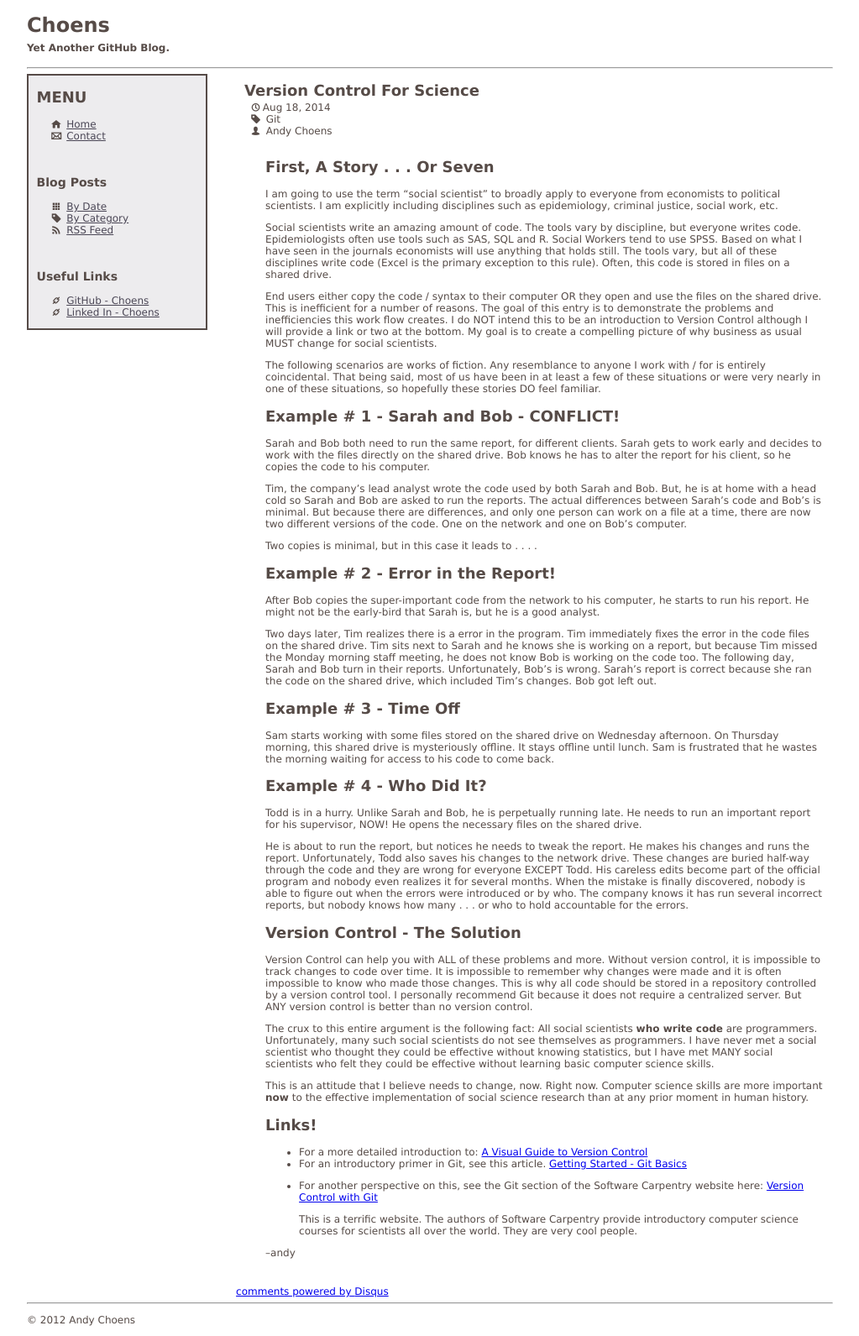
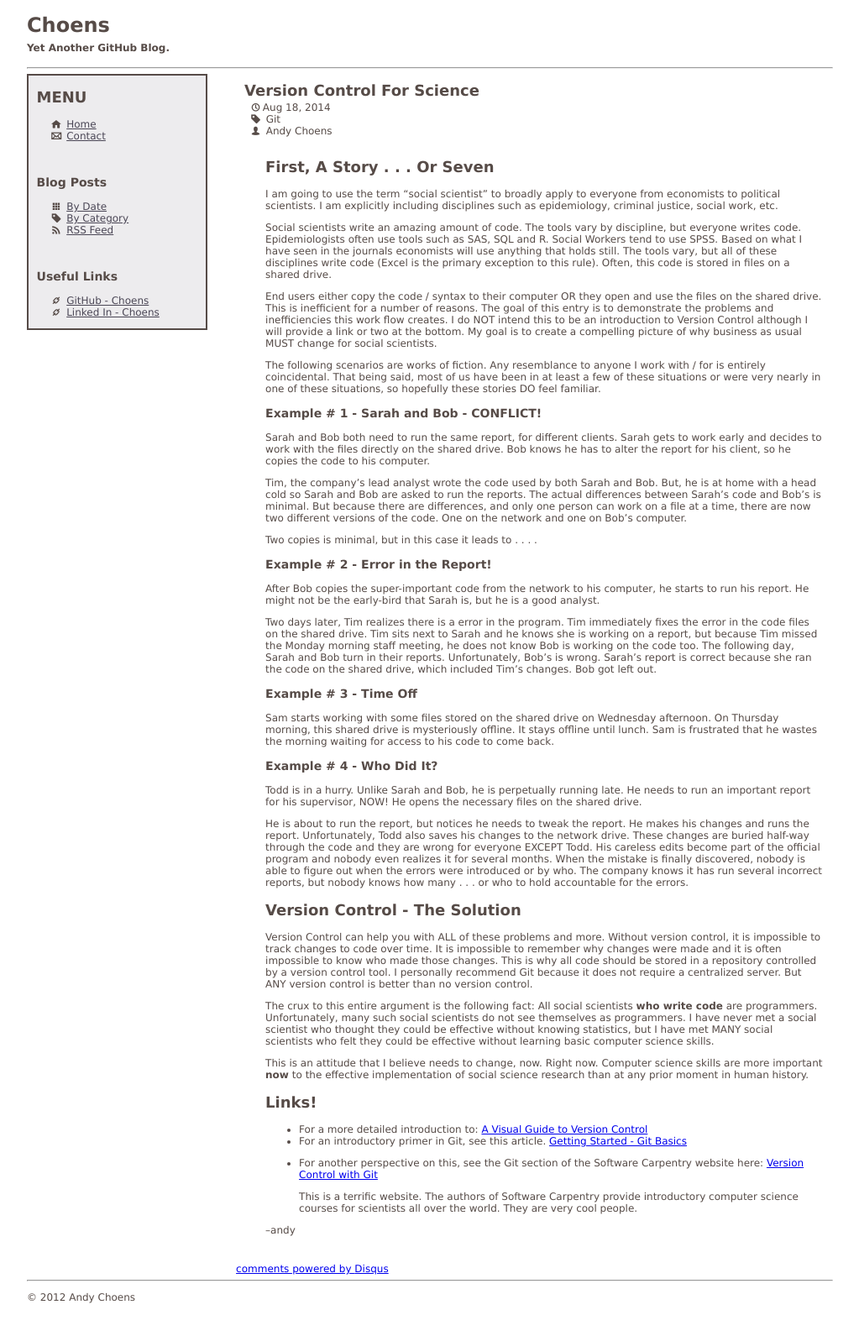
Before and after one commit to Choens/choens.github.io, a Jekyll site: the page built from _posts/2014-08-18-Version-Control-For-Science.md, in a window 1280 px wide. Shown: the whole page at 84% size, without its empty margins (26-1049 px from the left). Built offline with Jekyll 4.4.1, drawn with Linux system fonts in a browser that asks for light colours; after the commit the page ends 1564 px from its top, so only the background shows below that.

Commit message:
Tweaking headings.

```diff
--- a/_posts/2014-08-18-Version-Control-For-Science.md
+++ b/_posts/2014-08-18-Version-Control-For-Science.md
@@ -9,7 +9,7 @@ excerpt: One skill the social sciences should adopt from computer science.
 
 ---
 
-# First, A Story . . . Or Seven
+## First, A Story . . . Or Seven
 
 I am going to use the term "social scientist" to broadly apply to
 everyone from economists to political scientists. I am explicitly
@@ -38,7 +38,7 @@ most of us have been in at least a few of these situations or were
 very nearly in one of these situations, so hopefully these stories DO
 feel familiar.
 
-## Example # 1 - Sarah and Bob - CONFLICT!
+### Example # 1 - Sarah and Bob - CONFLICT!
 
 Sarah and Bob both need to run the same report, for different
 clients. Sarah gets to work early and decides to work with the files
@@ -54,7 +54,7 @@ code. One on the network and one on Bob's computer.
 
 Two copies is minimal, but in this case it leads to . . . .
 
-## Example # 2 - Error in the Report!
+### Example # 2 - Error in the Report!
 
 After Bob copies the super-important code from the network to his
 computer, he starts to run his report. He might not be the early-bird
@@ -69,7 +69,7 @@ turn in their reports. Unfortunately, Bob's is wrong. Sarah's report
 is correct because she ran the code on the shared drive, which
 included Tim's changes. Bob got left out.
 
-## Example # 3 - Time Off
+### Example # 3 - Time Off
 
 Sam starts working with some files stored on the shared drive on
 Wednesday afternoon. On Thursday morning, this shared drive is
@@ -77,7 +77,7 @@ mysteriously offline. It stays offline until lunch. Sam is frustrated
 that he wastes the morning waiting for access to his code to come
 back.
 
-## Example # 4 - Who Did It?
+### Example # 4 - Who Did It?
 
 Todd is in a hurry. Unlike Sarah and Bob, he is perpetually running
 late. He needs to run an important report for his supervisor, NOW!  He
```
